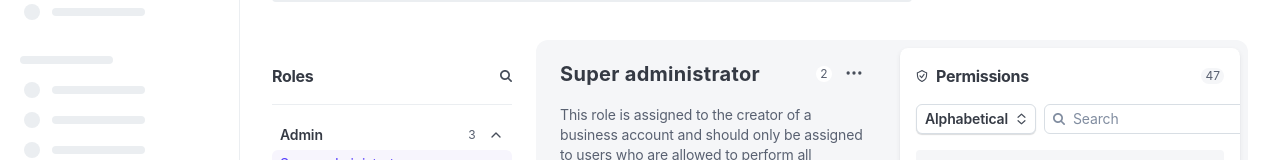
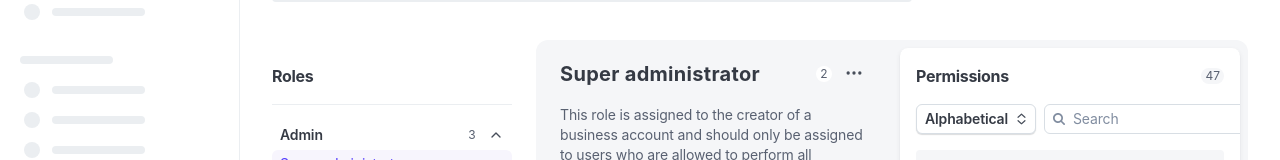
Before and after one commit to khoi-stripe/uvp, a Next.js app: page / in a window 1280 px wide. Shown: the part 154-314 px from the top of the page. Built offline with nearby package versions, Linux system fonts and the light colour scheme.

Commit message:
UI cleanup: update custom role badge style, remove icons from headers
- Update custom role badge to match Figma design (gray background/text)
- Remove shield icon from Permissions module header (main and modal)
- Remove search icon from Roles header

Committed-By-Agent: cursor

```diff
--- a/src/app/page.tsx
+++ b/src/app/page.tsx
@@ -1252,7 +1252,6 @@ function CustomizeRoleModal({
               <div className="flex-[2] bg-white rounded-lg shadow-[0_2px_5px_0_rgba(48,49,61,0.08),0_1px_1px_0_rgba(0,0,0,0.12)] p-4 flex flex-col gap-4 overflow-hidden min-w-0">
                 {/* Permissions header */}
                 <div className="flex items-center gap-2">
-                  <ShieldCheckIcon />
                   <span className="flex-1 text-[16px] font-bold text-[#353A44] leading-6 tracking-[-0.31px]" style={{ fontFeatureSettings: "'lnum', 'pnum'" }}>
                     Permissions
                   </span>
@@ -1623,7 +1622,6 @@ export default function RolesPermissionsPage() {
           {/* Header */}
           <div className="flex items-center gap-2.5 pb-4 border-b border-[#EBEEF1]">
             <h2 className="flex-1 text-[16px] font-bold text-[#353A44] leading-6 tracking-[-0.31px]" style={{ fontFeatureSettings: "'lnum', 'pnum'" }}>Roles</h2>
-            <SearchIcon className="text-[#474E5A]" />
           </div>
 
           {/* Categories */}
@@ -1715,7 +1713,7 @@ export default function RolesPermissionsPage() {
                   {selectedRole.name}
                 </h2>
                 {selectedRole.category === "Custom" && (
-                  <span className="bg-[#675DFF] text-white text-[11px] font-semibold px-2 py-0.5 rounded flex-shrink-0">
+                  <span className="bg-[#EBEEF1] text-[#596171] text-[12px] font-normal px-2 py-0.5 rounded flex-shrink-0">
                     Custom
                   </span>
                 )}
@@ -1827,7 +1825,6 @@ export default function RolesPermissionsPage() {
           <main className="flex-1 flex flex-col gap-4 p-4 bg-white rounded-lg shadow-[0_2px_5px_0_rgba(48,49,61,0.08),0_1px_1px_0_rgba(0,0,0,0.12)] overflow-hidden">
             {/* Header */}
             <div className="flex items-center gap-2">
-              <ShieldCheckIcon />
               <h2 className="flex-1 text-[16px] font-bold text-[#353A44] leading-6 tracking-[-0.31px]" style={{ fontFeatureSettings: "'lnum', 'pnum'" }}>Permissions</h2>
               <span className="bg-[#F5F6F8] text-[12px] text-[#596171] leading-4 min-w-[16px] px-1 rounded-full text-center">
                 {searchQuery ? `${filteredPermissions.length}/${rolePermissions.length}` : rolePermissions.length}
```
